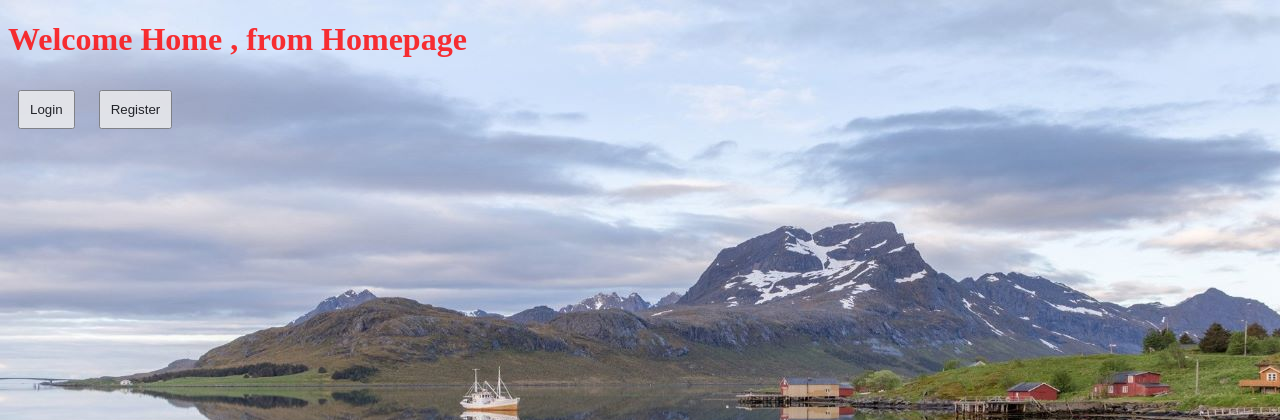
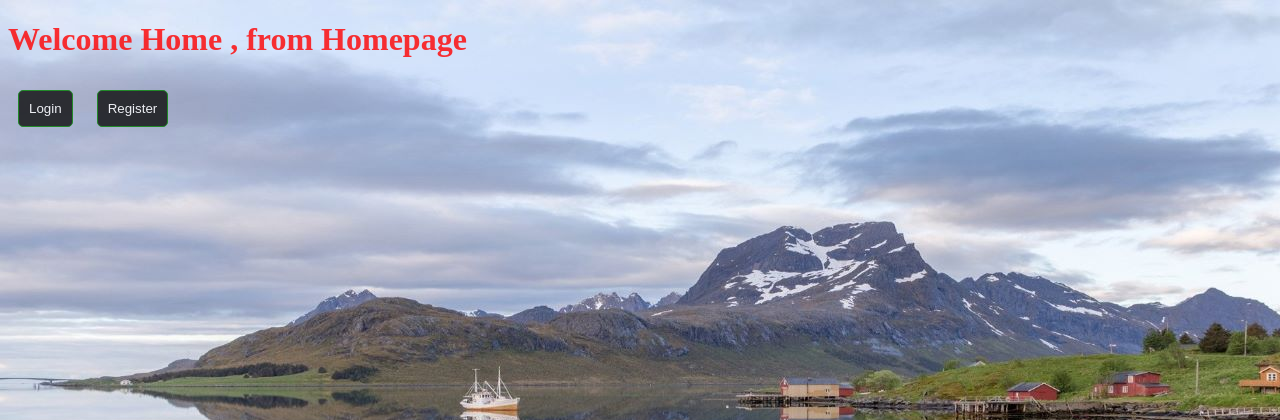
Before and after one commit to ParthPanchal13/docker, a Django app: page /accounts/ in a window 1280 px wide. Shown: the top 420 px of the page. Run offline with Django 3.2, Linux system fonts and the light colour scheme.

Commit message:
Update style.css

```diff
--- a/login/accounts/static/css/style.css
+++ b/login/accounts/static/css/style.css
@@ -4,6 +4,7 @@ table {
   padding: 50px;
   margin: 20px;
   background-color:#0d0d0d;
+  border-radius: 30px;
 }
 body {
 
@@ -20,8 +21,10 @@ input{
 button{
 	padding: 10px ;
 	margin: 10px;
-
-
+	border: 1px solid green;
+	background-color:#0d0d0d;
+	color: #ffffff;
+	border-radius: 5px;
 }
 h1{
 
@@ -30,9 +33,12 @@ h1{
 }
 
 a{
-	color: black;
+
 	text-decoration: none;
-
+	background-color:#0d0d0d;
+	color: #ffffff;
+	border-radius: 5px;
+	opacity: 1;
 
 
 }
```
